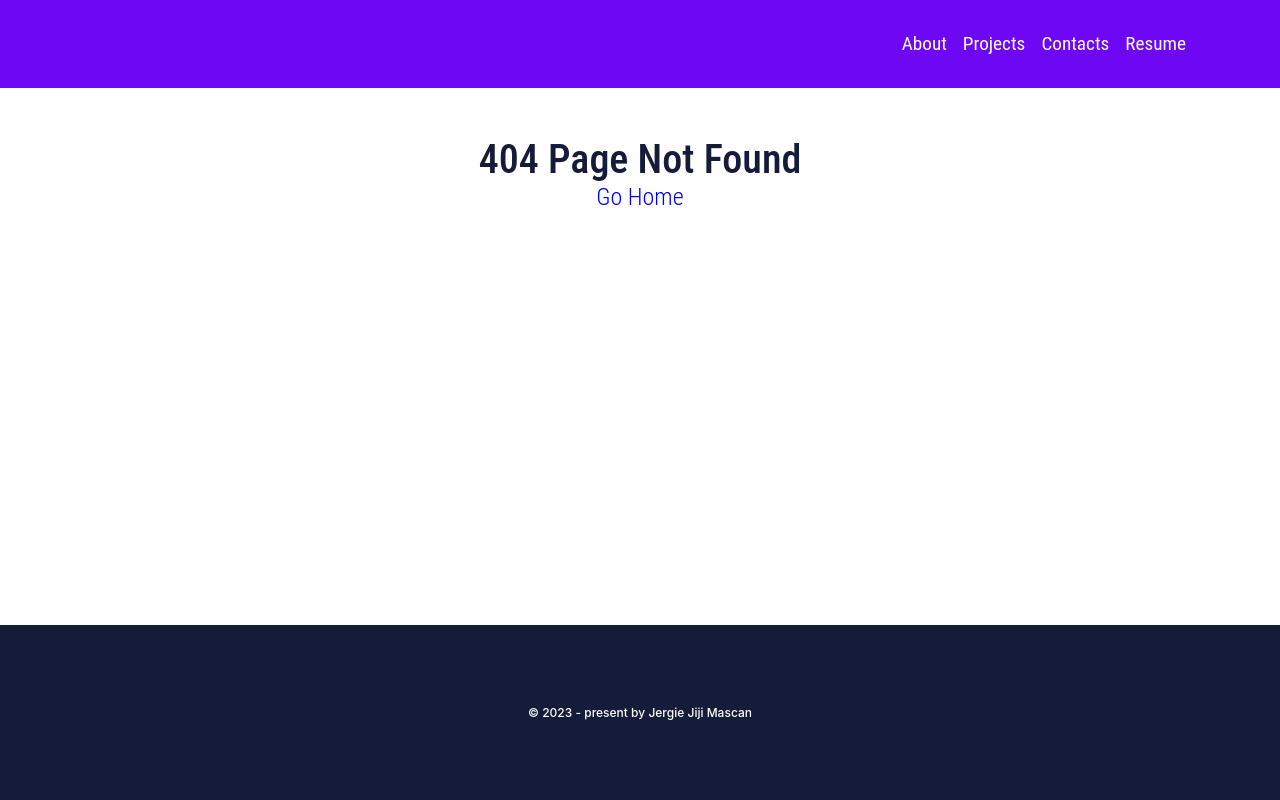
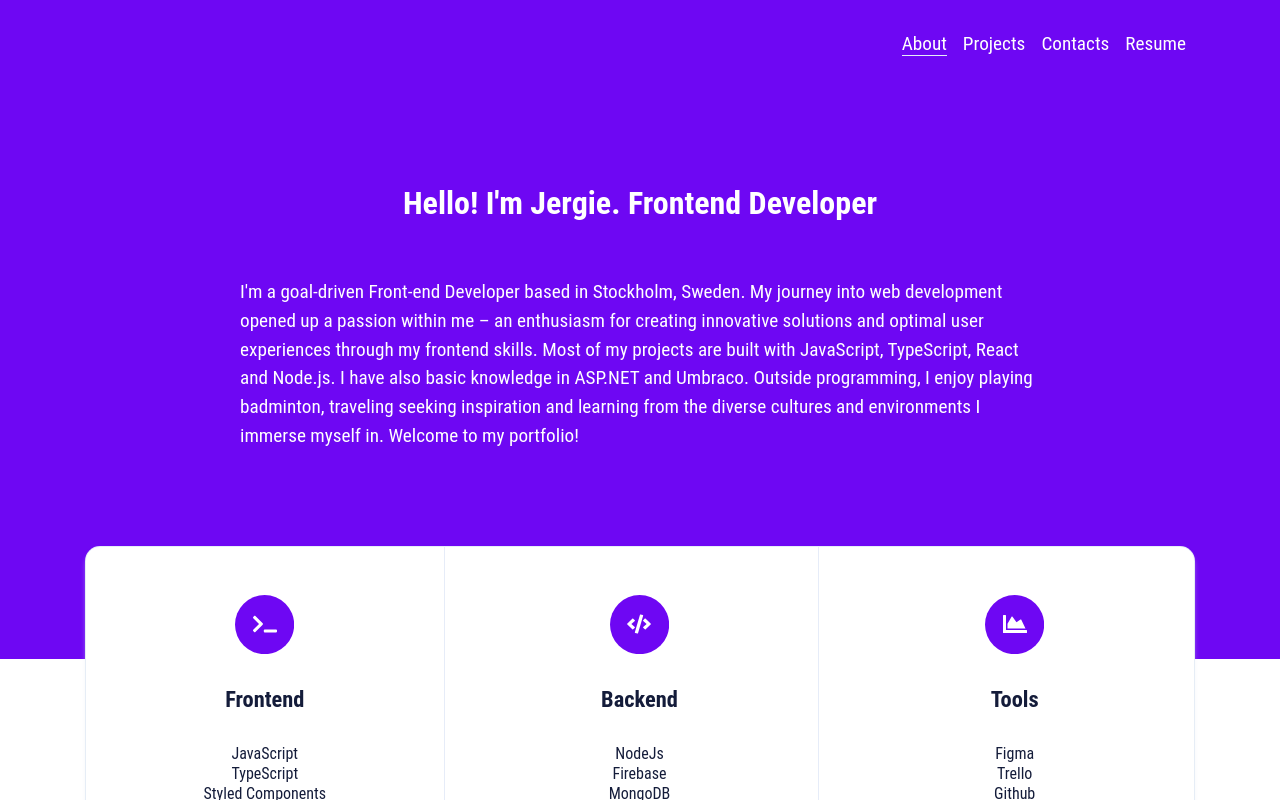
Before and after one commit to jergiemascan/my-portfolio, a React (Create React App) app: page / in a window 1280 px wide. Before the commit this address had no page. Shown: the top 800 px of the page. Built offline with nearby package versions, Linux system fonts and the light colour scheme.

Commit message:
deployed to gh-pages

```diff
--- a/src/App.tsx
+++ b/src/App.tsx
@@ -12,7 +12,7 @@
     <Router>
       <Layout>
         <Routes>
-          <Route path="/my-portfolio" element={<Main />} />
+          <Route path="/" element={<Main />} />
           <Route path="/projects" element={<Projects />} />
           <Route path="/contacts" element={<Contact />} />
           <Route path="/resume" element={<Resume />} />
--- a/src/components/Header/Routes.json
+++ b/src/components/Header/Routes.json
@@ -1,7 +1,7 @@
 {
   "about": {
     "name": "About",
-    "path": "/my-portfolio"
+    "path": "/"
   },
   "projects": {
     "name": "Projects",
```
Also changed, not shown: 1 other file (tests, documents, lock files or other folders).
